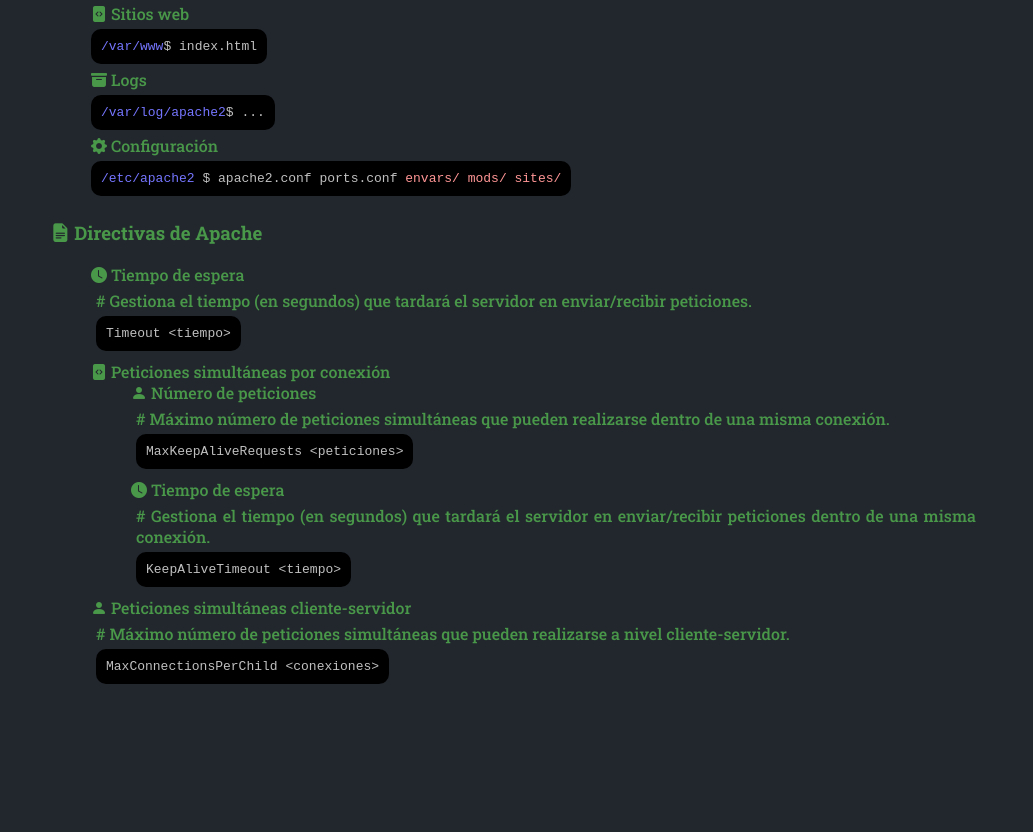
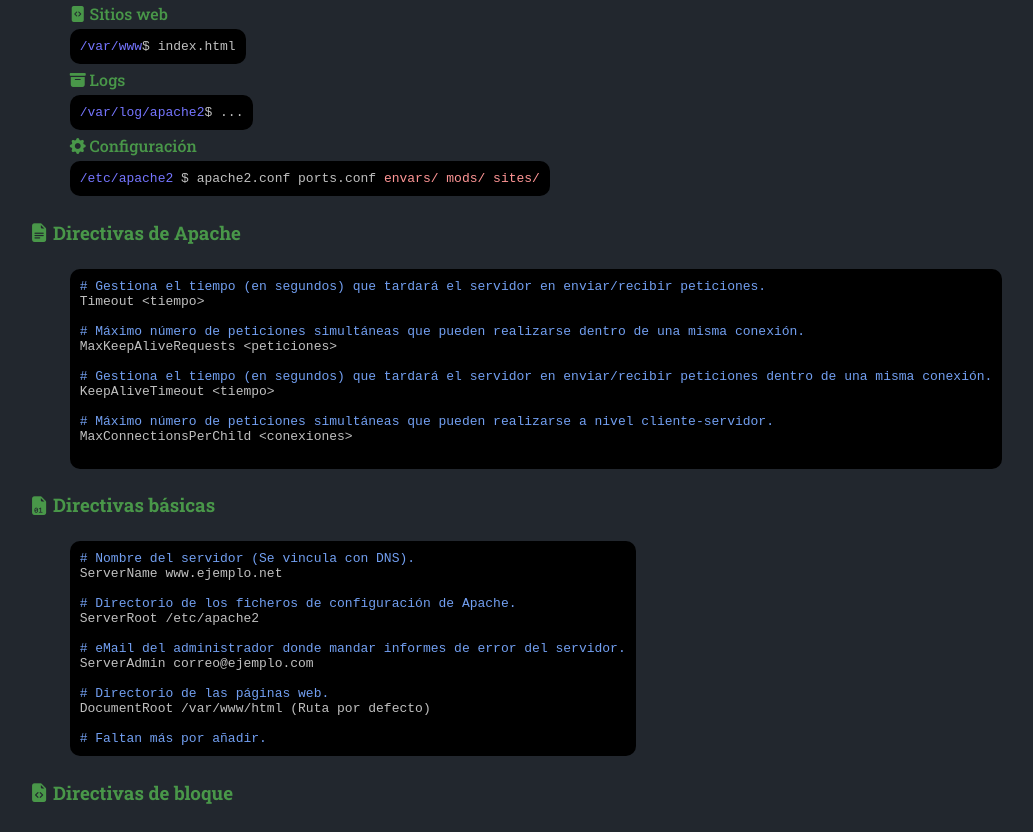
Before and after one commit to mperezpizarro/Apuntes-Apache, a plain HTML site: page index.html in a window 1280 px wide. Shown: the part 1682-2514 px from the top of the page, without its empty margins (124-1157 px from the left). Before the commit the page ends 2400 px from the top, so only its background shows below. Drawn offline with nearby package versions, Linux system fonts and the light colour scheme.

Commit message:
Más contenido

```diff
--- a/index.html
+++ b/index.html
@@ -17,10 +17,12 @@
         </header>
         <nav>
             <ul>
-                <li><a href="#instalar"><i class="bi bi-arrow-down-circle-fill"></i><span> Instalación</span></a></li>
-                <li><a href="#funciones"><i class="bi bi-server"></i><span> Funciones básicas</span></a></li>
-                <li><a href="#directorios"><i class="bi bi-folder-fill"></i><span> Directorios</span></a></li>
-                <li><a href="#directivas"><i class="bi bi-file-earmark-text-fill"></i><span> Directivas</span></a></li>
+                <li><a href="#instalar"><i class="bi bi-arrow-down-circle-fill"></i> Instalación</a></li>
+                <li><a href="#funciones"><i class="bi bi-server"></i> Funciones básicas</a></li>
+                <li><a href="#directorios"><i class="bi bi-folder-fill"></i> Directorios</a></li>
+                <li><a href="#directivas"><i class="bi bi-file-earmark-text-fill"></i> Directivas Apache</a></li>
+                <li><a href="#directivas-basicas"><i class="bi bi-file-earmark-binary-fill"></i> Directivas básicas</a></li>
+                <li><a href="#directivas-bloque"><i class="bi bi-file-earmark-code-fill"></i> Directivas bloque</a></li>
             </ul>
         </nav>
         <main>
@@ -163,49 +165,62 @@
                     </div>
                 </li>
             </ul>
-            <h3 id="directivas"><i class="bi bi-file-earmark-text-fill"></i> Directivas de Apache</h3>
+            <h3 id="directivas" title="/etc/apache2/apache2.conf"><i class="bi bi-file-earmark-text-fill"></i> Directivas de Apache</h3>
             <ul>
                 <li>
-                    <i class="bi bi-clock-fill"></i> Tiempo de espera
-                    <div class="contenido">
-                        # Gestiona el tiempo (en segundos) que tardará el servidor en enviar/recibir peticiones.
-                        <div class="codigo">
-                            <code>Timeout &lt;tiempo&gt;</code>
-                        </div>
+                    <div class="codigo"></div>
+                        <code>
+                            <span class="comentario">
+                                # Gestiona el tiempo (en segundos) que tardará el servidor en enviar/recibir peticiones.
+                            </span><br/>
+                            Timeout &lt;tiempo&gt;<br/><br/>
+                            <span class="comentario">
+                                # Máximo número de peticiones simultáneas que pueden realizarse dentro de una misma conexión.
+                            </span><br/>
+                            MaxKeepAliveRequests &lt;peticiones&gt;<br/><br/>
+                            <span class="comentario">
+                                # Gestiona el tiempo (en segundos) que tardará el servidor en enviar/recibir peticiones dentro de una misma conexión.
+                            </span><br/>
+                            KeepAliveTimeout &lt;tiempo&gt;<br/><br/>
+                            <span class="comentario">
+                                # Máximo número de peticiones simultáneas que pueden realizarse a nivel cliente-servidor.
+                            </span><br/>
+                            MaxConnectionsPerChild &lt;conexiones&gt;<br/><br/>
+                        </code>
                     </div>
                 </li>
+            </ul>
+            <h3 id="directivas-basicas"><i class="bi bi-file-earmark-binary-fill"></i> Directivas básicas</h3>
+            <ul>
                 <li>
-                    <i class="bi bi-file-code-fill"></i> Peticiones simultáneas por conexión
-                    <ul>
-                        <li>
-                            <i class="bi bi-person-fill"></i> Número de peticiones
-                            <div class="contenido">
-                                # Máximo número de peticiones simultáneas que pueden realizarse dentro de una misma conexión.
-                                <div class="codigo">
-                                    <code>MaxKeepAliveRequests &lt;peticiones&gt;</code>
-                                </div>
-                            </div>
-                        </li>
-                        <li>
-                            <i class="bi bi-clock-fill"></i> Tiempo de espera
-                            <div class="contenido">
-                                # Gestiona el tiempo (en segundos) que tardará el servidor en enviar/recibir peticiones dentro de una misma conexión.
-                                <div class="codigo">
-                                    <code>KeepAliveTimeout &lt;tiempo&gt;</code>
-                                </div>
-                            </div>
-                        </li>
-                    </ul>
-                </li>
-                <li>
-                    <i class="bi bi-person-fill"></i> Peticiones simultáneas cliente-servidor
-                    <div class="contenido">
-                        # Máximo número de peticiones simultáneas que pueden realizarse a nivel cliente-servidor.
-                        <div class="codigo">
-                            <code>MaxConnectionsPerChild &lt;conexiones&gt;</code>
-                        </div>
+                    <div class="codigo"></div>
+                        <code>
+                            <span class="comentario">
+                                # Nombre del servidor (Se vincula con DNS).
+                            </span><br/>
+                            ServerName www.ejemplo.net<br/><br/>
+                            <span class="comentario">
+                                # Directorio de los ficheros de configuración de Apache.
+                            </span><br/>
+                            ServerRoot /etc/apache2<br/><br/>
+                            <span class="comentario">
+                                # eMail del administrador donde mandar informes de error del servidor.
+                            </span><br/>
+                            ServerAdmin correo@ejemplo.com<br/><br/>
+                            <span class="comentario">
+                                # Directorio de las páginas web.
+                            </span><br/>
+                            DocumentRoot /var/www/html (Ruta por defecto)<br/><br/>
+                            <span class="comentario">
+                                # Faltan más por añadir.
+                            </span><br/>
+                        </code>
                     </div>
                 </li>
+            </ul>
+            <h3 id="directivas-bloque"><i class="bi bi-file-earmark-code-fill"></i> Directivas de bloque</h3>
+            <ul>
+                <li></li>
             </ul>
         </main>
     </body>
--- a/style.css
+++ b/style.css
@@ -13,11 +13,12 @@
     width: 100%;
     position: sticky;
     position: -webkit-sticky;
+    text-align: center;
     top: 0;
-    display: flex;
-    justify-content: center;
     margin-bottom: 20px;
     background-color: rgb(34, 39, 46);
+    overflow-x: auto;
+    white-space: nowrap;
 }
 nav ul{
     padding: 20px 0;
@@ -59,12 +60,6 @@
     nav ul li{
         margin: 0 15px;
     }
-    nav ul li a{
-        font-size: 1.5em;
-    }
-    nav span{
-        display: none;
-    }
     main{
         font-size: 0.9em;
     }
@@ -91,3 +86,6 @@
 .carpeta{
     color: rgb(255, 149, 149);
 }
+.comentario{
+    color: rgb(114, 159, 241);
+}
```
